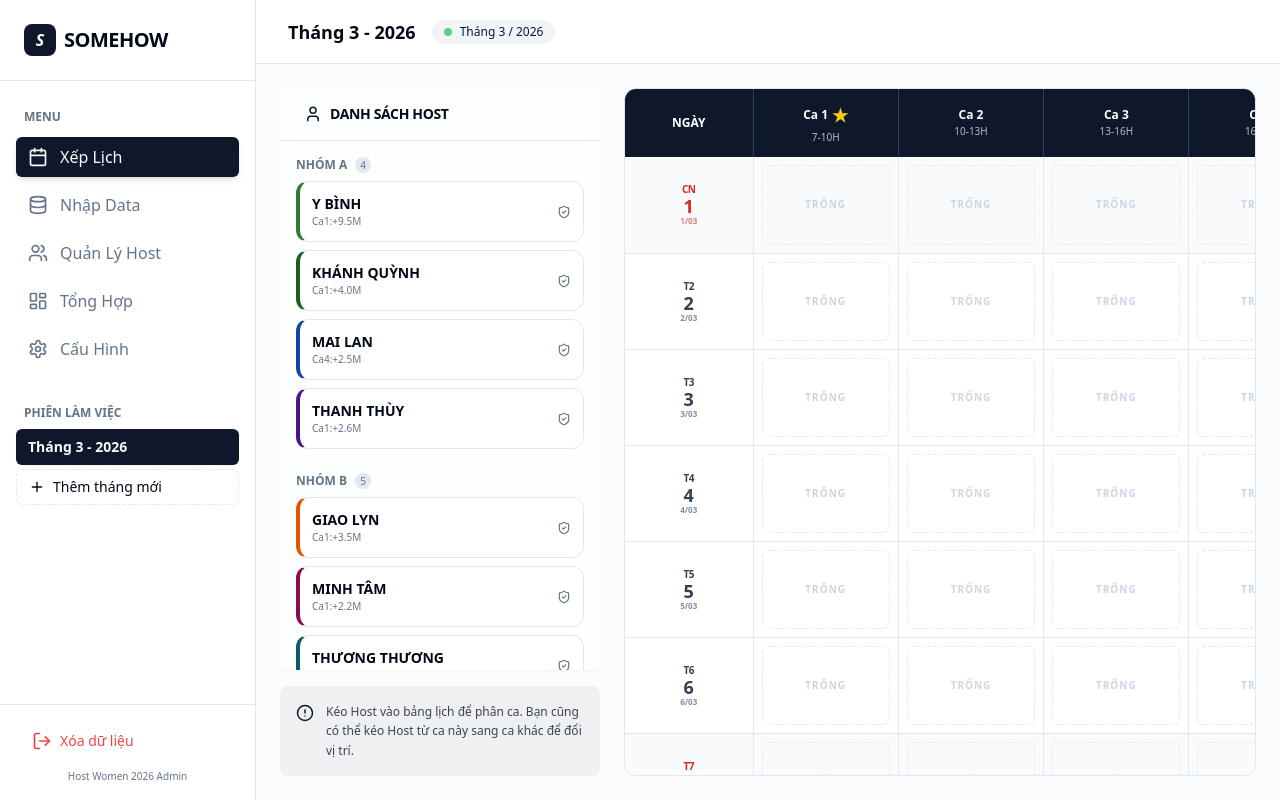
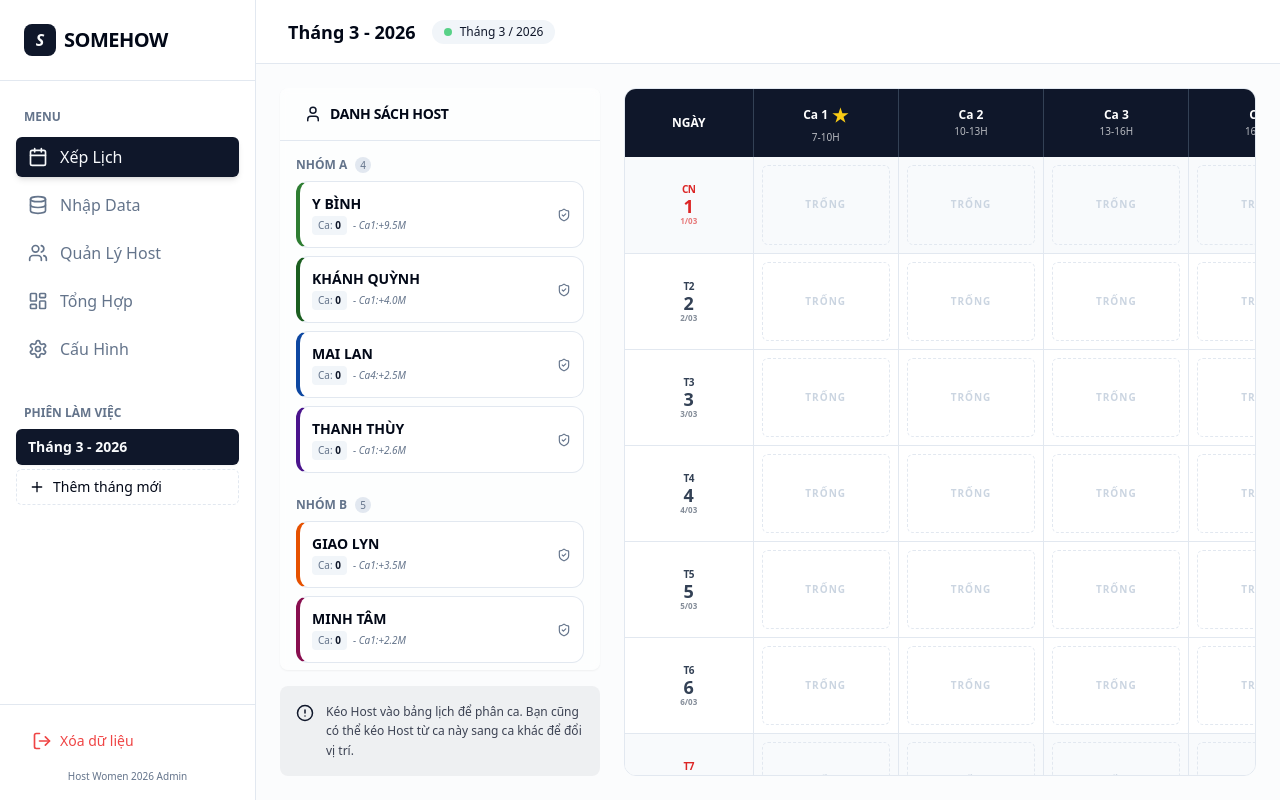
Before and after one commit to tam986/somehow, a Next.js app: page / in a window 1280 px wide. Built offline with nearby package versions, Linux system fonts and the light colour scheme; no server answers; the database is empty.

Commit message:
chore: Clean dependency trees and lockfiles for Vercel deployment stability

```diff
--- a/components/scheduling/SchedulingView.tsx
+++ b/components/scheduling/SchedulingView.tsx
@@ -103,6 +103,10 @@ export default function SchedulingView() {
 
   const hostsByGroup = (group: string) => hosts.filter(h => h.group === group);
 
+  const getHostShiftCount = (hostId: string) => {
+    return Object.values(currentSession.schedule).filter(id => id === hostId).length;
+  };
+
   return (
     <DragDropContext onDragEnd={onDragEnd}>
       <div className="flex flex-1 p-6 gap-6 overflow-hidden h-full">
@@ -147,7 +151,16 @@ export default function SchedulingView() {
                               >
                                 <div className="flex flex-col">
                                   <span className="text-sm font-bold">{host.name}</span>
-                                  <span className="text-[10px] text-muted-foreground">{host.note || "-"}</span>
+                                  <div className="flex items-center gap-1.5 mt-0.5">
+                                    <span className="text-[10px] text-slate-500 font-medium bg-slate-100 px-1.5 py-0.5 rounded">
+                                      Ca: <span className="font-bold text-primary">{getHostShiftCount(host.id)}</span>
+                                    </span>
+                                    {host.note && (
+                                      <span className="text-[10px] text-muted-foreground italic truncate max-w-[100px]">
+                                        - {host.note}
+                                      </span>
+                                    )}
+                                  </div>
                                 </div>
                                 <ShieldCheck size={14} className="text-muted-foreground group-hover:text-primary transition-colors" />
                               </div>
--- a/package.json
+++ b/package.json
@@ -15,8 +15,8 @@
     "firebase": "^12.11.0",
     "lucide-react": "^0.468.0",
     "next": "^16.2.1",
-    "react": "^19.0.0",
-    "react-dom": "^19.0.0",
+    "react": "^19.2.4",
+    "react-dom": "^19.2.4",
     "tailwind-merge": "^2.5.5",
     "xlsx": "^0.18.5"
   },
--- a/tsconfig.json
+++ b/tsconfig.json
@@ -15,7 +15,7 @@
     "moduleResolution": "bundler",
     "resolveJsonModule": true,
     "isolatedModules": true,
-    "jsx": "preserve",
+    "jsx": "react-jsx",
     "incremental": true,
     "plugins": [
       {
```
Also changed, not shown: 1 other file (tests, documents, lock files or other folders).
